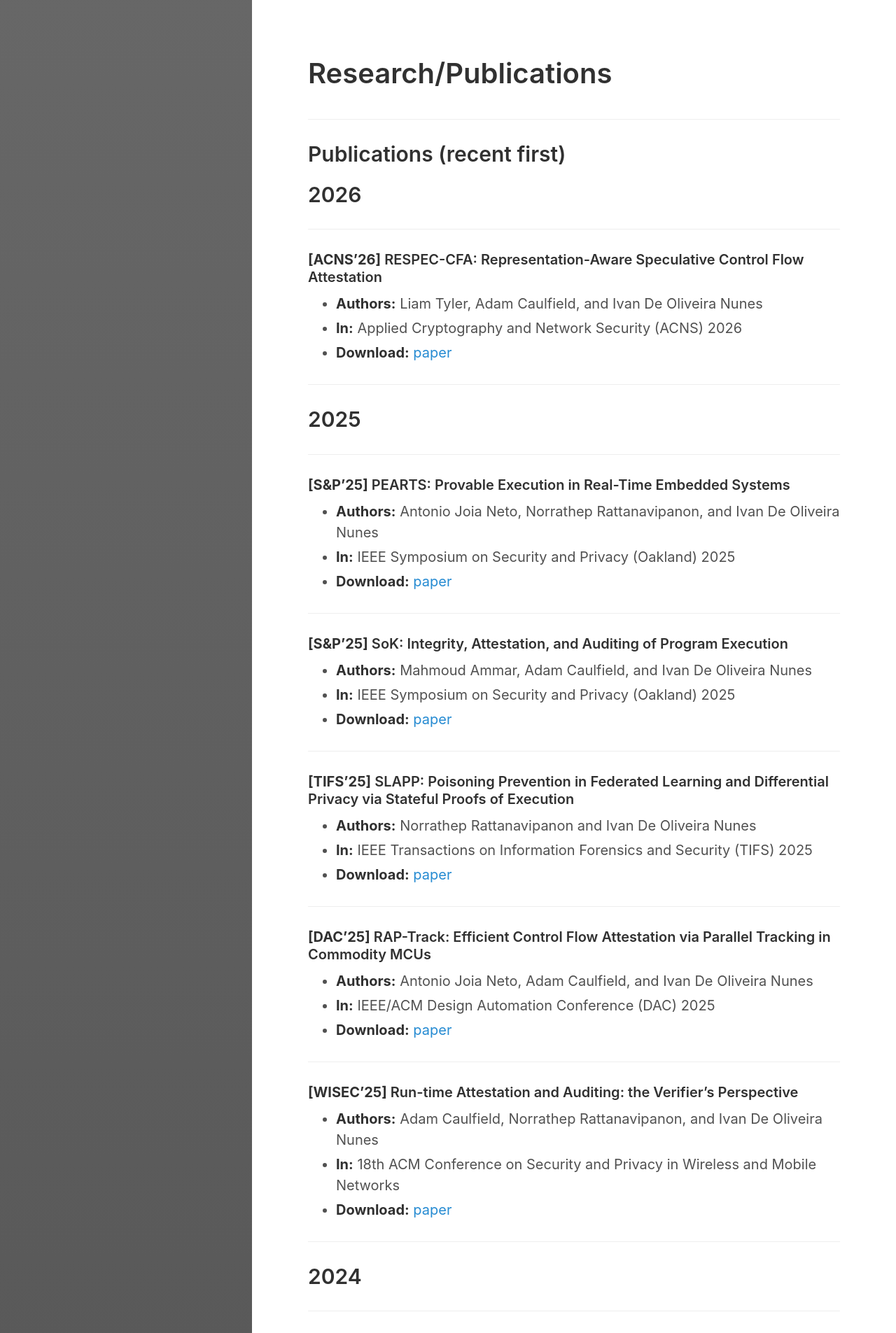
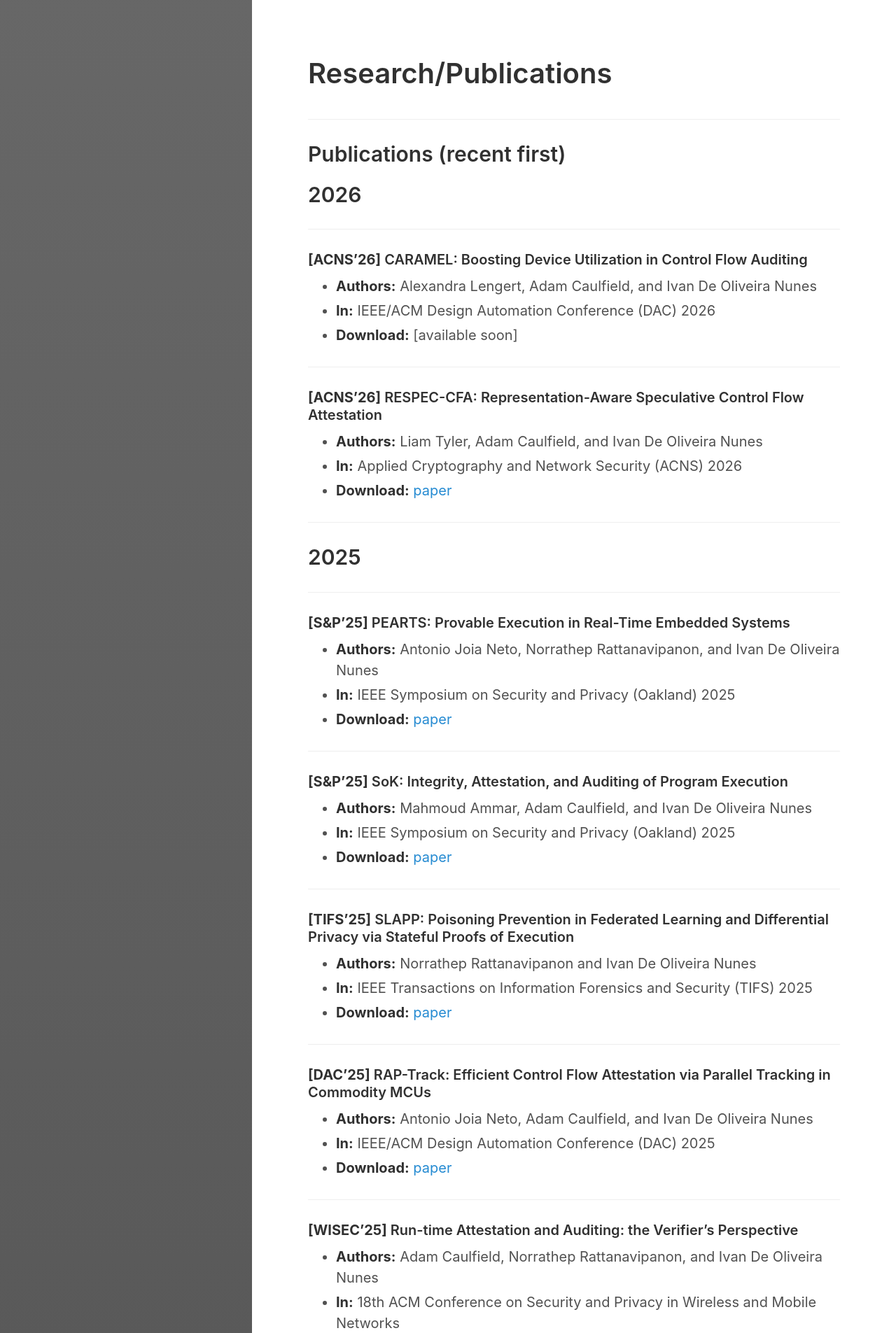
Before and after one commit to ivanolive/ivanolive.github.io, a Jekyll site: the page built from research.md, in a window 1280 px wide. Shown: the top 1905 px of the page at 70% size. Built offline with Jekyll 4.4.1, drawn with Linux system fonts in a browser that asks for light colours; some of the changed text lies outside the part shown.

Commit message:
Update research.md

```diff
--- a/research.md
+++ b/research.md
@@ -10,6 +10,15 @@ ___
 ## Publications (recent first)
 
 ## 2026
+
+___
+
+
+#### **\[ACNS'26\]** CARAMEL: Boosting Device Utilization in Control Flow Auditing
+
+- **Authors:** Alexandra Lengert, Adam Caulfield, and Ivan De Oliveira Nunes
+- **In:** IEEE/ACM Design Automation Conference (DAC) 2026
+- **Download:** [available soon]
 
 ___
 
```
